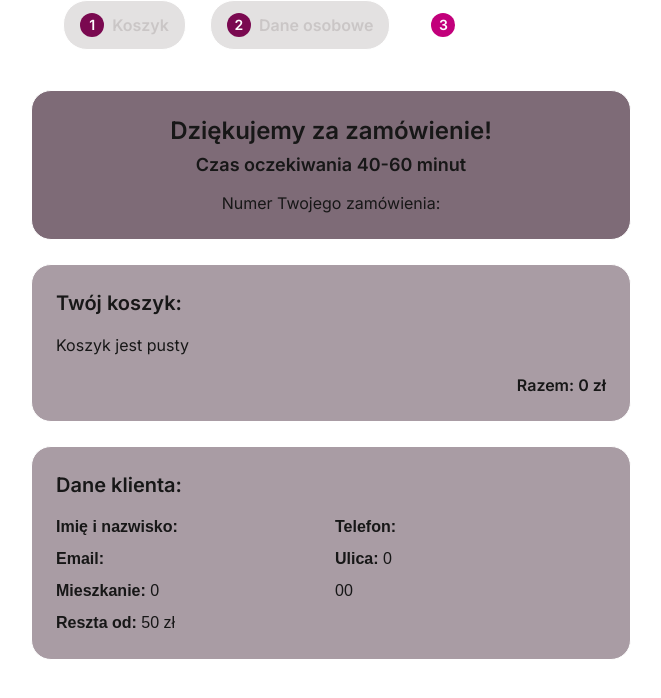
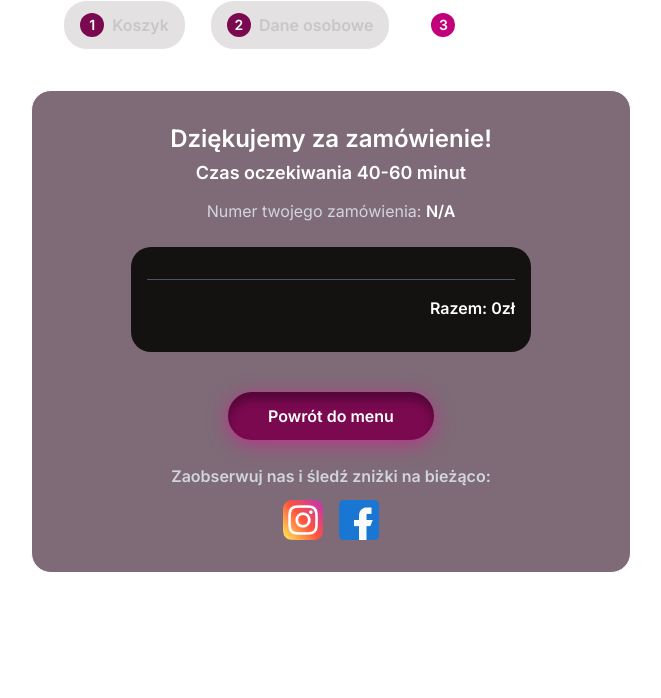
Before and after one commit to Steklowataa/wloska, a Next.js app: page /basket/summary in a window 1280 px wide. Shown: the top 698 px of the page, without its empty margins (309-970 px from the left). Built offline with nearby package versions, Linux system fonts and the light colour scheme.

Commit message:
Styling SummeryInfo page

```diff
--- a/src/app/api/orders/route.ts
+++ b/src/app/api/orders/route.ts
@@ -4,7 +4,7 @@ export async function POST(req) {
   try {
     const data = await req.json();
 
-    const orderNumber = `#${Date.now()}-${Math.floor(Math.random() * 1000)}`;
+    const orderNumber = `${Date.now()}-${Math.floor(Math.random() * 100)}`;
 
     const botToken = process.env.TELEGRAM_BOT_TOKEN;
     const chatId = process.env.TELEGRAM_CHAT_ID;
@@ -13,6 +13,7 @@ export async function POST(req) {
       console.error("Missing Telegram credentials");
       return NextResponse.json({
         success: false,
+        orderNumber,
         error: "Missing Telegram configuration"
       }, { status: 500 });
     }
@@ -84,6 +85,7 @@ export async function POST(req) {
       console.error("Telegram API Error:", telegramResult);
       return NextResponse.json({
         success: false,
+        orderNumber,
         error: "Failed to send Telegram message",
         telegramError: telegramResult
       }, { status: 500 });
--- /dev/null
+++ b/src/components/Basket/Summary/CustomerInfo.tsx
@@ -0,0 +1,24 @@
+"use client";
+
+import { Inter } from "next/font/google";
+
+const inter2 = Inter({ subsets: ["latin"], weight: "400" });
+
+export default function CustomerInfo({ customer }: any) {
+  if (!customer) return null;
+
+  return (
+    <div className="w-full max-w-[500px] mt-4 text-gray-300 space-y-1">
+      {customer.message && (
+        <p className={`${inter2.className} text-sm`}>
+          Komentarz: {customer.message}
+        </p>
+      )}
+      {customer.payment && (
+        <p className={`${inter2.className} text-sm`}>
+          Płatność: {customer.payment}, Reszta z {customer.change}zł
+        </p>
+      )}
+    </div>
+  );
+}
--- /dev/null
+++ b/src/components/Basket/Summary/ProductList.tsx
@@ -0,0 +1,47 @@
+"use client";
+import Image from "next/image";
+import { Inter } from "next/font/google";
+import CustomerInfo from "./CustomerInfo";
+import { useOrder } from "@/app/context/OrderContext";
+import groupCartItems from "@/utils/GroupCartItem";
+
+const inter = Inter({ subsets: ["latin"], weight: "600" });
+const inter2 = Inter({ subsets: ["latin"], weight: "400" });
+
+export default function ProductList({ items, totalPrice }: any) {
+    const {customer} = useOrder()
+    const groupedItems = groupCartItems(items)
+    return (
+        <div className="w-full max-w-[400px] bg-[#141111] rounded-[20px] p-4">
+            {groupedItems.map((item: any, index: number) => (
+                <div key={index} className="flex items-center gap-4 mb-10 last:mb-0">
+                    <Image
+                        alt={item.name}
+                        src={item.img}
+                        width={80}
+                        height={80}
+                        className="rounded-lg flex-shrink-0"/>
+                    <div className="flex-1 min-w-0">
+                        <p className={`${inter.className} text-white text-[16px]`}>
+                            {item.name} {item.quantity > 1 ? `x${item.quantity}` : ""}
+                        </p>
+                        {item.additionals.length > 0 && (
+                            <p className="text-[12px] text-gray-300 mt-1">
+                                Dodatki: {item.additionals.join(", ")}
+                            </p>
+                        )}
+                    </div>
+                    <p className={`${inter.className} text-white text-[16px] whitespace-nowrap`}>
+                        {item.basePrice}zł
+                    </p>
+                </div>
+            ))}
+        <div className="w-full max-w-[500px] mt-4 pt-4 border-t border-gray-600">
+            <p className={`${inter.className} text-white text-[16px] text-right`}>
+                Razem: {totalPrice}zł
+            </p>
+            <CustomerInfo customer={customer}/>
+        </div>
+    </div>
+  );
+}
--- /dev/null
+++ b/src/components/Basket/Summary/SocialMediaInfo.tsx
@@ -0,0 +1,31 @@
+"use client"
+import { withCoalescedInvoke } from "next/dist/lib/coalesced-function";
+import { Inter } from "next/font/google"
+import Image from "next/image";
+
+const inter2 = Inter({
+    subsets: ["latin"],
+    weight: "600"
+})
+
+export default function SocialMediaInfo() {
+  return (
+    <div className="mt-6 text-center">
+      <p className={`${inter2.className} text-gray-300 mb-3`}>
+        Zaobserwuj nas i śledź zniżki na bieżąco:
+      </p>
+      <div className="flex justify-center gap-4">
+        <div className="w-10 h-10 rounded-lg flex items-center justify-center">
+          <a href="https://www.instagram.com/wloska_krk/" target="_blank" rel="noopener norefferer">
+            <Image src={"/images/instagram.png"} alt={"instagram-icon"} width={50} height={50}/>
+          </a>
+        </div>
+        <div className="w-10 h-10 rounded-lg flex items-center justify-center">
+          <a href="https://www.instagram.com/wloska_krk/" target="_blank" rel="noopener norefferer">
+            <Image src={"/images/facebook.png"} alt={"facebook-icon"} width={50} height={50}/>
+          </a>
+        </div>
+      </div>
+    </div>
+  );
+}
--- /dev/null
+++ b/src/components/Basket/Summary/SummaryHeader.tsx
@@ -0,0 +1,28 @@
+"use client"
+import { Inter } from "next/font/google";
+import { useSearchParams } from "next/navigation";
+
+
+const inter = Inter({ subsets: ["latin"], weight: "600" });
+const inter2 = Inter({ subsets: ["latin"], weight: "400" });
+
+const SummaryHeader = () => {
+    const searchParams = useSearchParams();
+    const orderNumber = searchParams.get("orderNumber") || "N/A";
+    return (
+        <>
+        <p className={`${inter.className} text-2xl text-center text-white`}>
+            Dziękujemy za zamówienie!
+        </p>
+        <p className={`${inter.className} text-lg mt-1 text-center text-white`}>
+            Czas oczekiwania 40-60 minut
+        </p>
+        <p  className={`${inter2.className} text-[16px] mt-3 text-center text-gray-300`}>
+            Numer twojego zamówienia:{" "}
+        <strong className="text-white">{orderNumber}</strong>
+      </p>
+    </>
+  );
+}
+
+export default SummaryHeader
--- a/src/components/Basket/Summary/SummaryInfo.tsx
+++ b/src/components/Basket/Summary/SummaryInfo.tsx
@@ -1,65 +1,33 @@
-"use client"
-
-import { useCart } from "@/app/context/CartContext"
-import { useOrder } from "@/app/context/OrderContext"
-import { Inter } from "next/font/google"
-import { useSearchParams } from "next/navigation"
-
-const inter = Inter({ subsets: ["latin"], weight: "600" })
-const inter2 = Inter({ subsets: ["latin"], weight: "400" })
+"use client";
+import { useCart } from "@/app/context/CartContext";
+import { useSearchParams } from "next/navigation";
+import NextButton from "../NextButton";
+import SummaryHeader from "./SummaryHeader";
+import ProductList from "./ProductList";
+import SocialMediaInfo from "./SocialMediaInfo";
 
 export default function SummaryInfo() {
-  const { items } = useCart()
-  const { customer } = useOrder()
+  const { items } = useCart();
+  const searchParams = useSearchParams();
+  const orderNumber = searchParams.get("orderNumber") || "N/A";
 
-  const searchParams = useSearchParams()
-  const orderNumber = searchParams.get("orderNumber")
-
-  const totalPrice = items.reduce((sum, item) => sum + item.totalPrice, 0)
+  const totalPrice = items.reduce((sum, item) => sum + item.totalPrice, 0);
 
   return (
     <div className="flex flex-col items-center justify-center gap-6 mt-10">
-      <div className="flex flex-col items-center text-[20px] border border-white rounded-[20px] bg-[#28091D]/60 p-6 w-[600px]">
-        <p className={`${inter.className} text-2xl`}>Dziękujemy za zamówienie!</p>
-        <p className={`${inter.className} text-lg mt-1`}>Czas oczekiwania 40-60 minut</p>
-        <p className={`${inter2.className} text-[16px] mt-3`}>Numer Twojego zamówienia: <strong>{orderNumber}</strong></p>
-      </div>
+      <div className="flex flex-col text-white border border-white rounded-[20px] bg-[#28091D]/60 p-8 w-[600px] max-w-[90vw]">
+        <SummaryHeader orderNumber={orderNumber} />
 
-      {/* Koszyk */}
-      <div className="flex flex-col border border-white rounded-[20px] bg-[#28091D]/40 p-6 w-[600px]">
-        <h2 className={`${inter.className} text-xl mb-4`}>Twój koszyk:</h2>
-        {items.length === 0 ? (
-          <p className={`${inter2.className}`}>Koszyk jest pusty</p>
-        ) : (
-          <ul className="flex flex-col gap-2">
-            {items.map((item, index) => (
-              <li key={index} className="flex justify-between">
-                <span>{item.name}</span>
-                <span>{item.totalPrice} zł</span>
-              </li>
-            ))}
-          </ul>
-        )}
-        <p className={`${inter.className} text-right mt-4`}>Razem: {totalPrice} zł</p>
-      </div>
+        <div className="mt-6 w-full flex flex-col items-center">
+          <ProductList items={items} totalPrice={totalPrice} />
+        </div>
 
-      {/* Dane klienta */}
-      <div className="flex flex-col border border-white rounded-[20px] bg-[#28091D]/40 p-6 w-[600px]">
-        <h2 className={`${inter.className} text-xl mb-4`}>Dane klienta:</h2>
-        <div className="grid grid-cols-2 gap-2">
-          <p><strong>Imię i nazwisko:</strong> {customer.name}</p>
-          <p><strong>Telefon:</strong> {customer.phone}</p>
-          <p><strong>Email:</strong> {customer.email}</p>
-          <p><strong>Ulica:</strong> {customer.streetName} {customer.streetNumber}</p>
-          <p><strong>Mieszkanie:</strong> {customer.flatNumber}</p>
-          {customer.floorNumber && <p><strong>Piętro:</strong> {customer.floorNumber}</p>}
-          {customer.staircase && <p><strong>Klatka:</strong> {customer.staircase}</p>}
-          {customer.promoCode && <p><strong>Promo kod:</strong> {customer.promoCode}</p>}
-          {customer.message && <p><strong>Uwagi:</strong> {customer.message}</p>}
-          {customer.payment && <p><strong>Płatność:</strong> {customer.payment}</p>}
-          {customer.change && <p><strong>Reszta od:</strong> {customer.change} zł</p>}
+        <div className="flex items-center justify-center mt-10">
+          <NextButton />
         </div>
+
+        <SocialMediaInfo />
       </div>
     </div>
-  )
+  );
 }
--- a/src/utils/GroupCartItem.ts
+++ b/src/utils/GroupCartItem.ts
@@ -1,5 +1,3 @@
-// src/utils/GroupCartItem.ts
-
 type CartItem = {
   name: string;
   image?: string;
@@ -13,7 +11,7 @@ type CartItem = {
 };
 
 type GroupedCartItem = CartItem & {
-    additionals: string[]; // tutaj trzymamy sauces + extras jako stringi
+  additionals: string[];
   quantity: number;
   totalPrice: number;
 };
@@ -27,20 +25,15 @@ type CartItem = {
   if (!Array.isArray(items)) return [];
 
   const grouped: Record<string, GroupedCartItem> = {};
-
   for (const item of items) {
-      // defensywnie ustawiamy wartości domyślne
     const qty = item.quantity ?? 1;
     const basePrice = item.basePrice ?? 0;
     const itemTotal = item.totalPrice ?? basePrice * qty;
 
-      // Normalizacja dodatków do tablicy stringów
     const sauces = (item.sauces || []).map(s => normalizeAdditionName(s));
     const extras = (item.extras || []).map(e => normalizeAdditionName(e));
     const additionals = [...sauces, ...extras];
 
-      // Klucz grupujący: nazwa + posortowane additionals + (opcjonalnie) basePrice
-      // sort by value to ensure same sets in different order group together
     const key = `${item.name}::additionals[${[...additionals].sort().join("|")}]::price[${basePrice}]`;
 
     if (!grouped[key]) {
@@ -55,7 +48,6 @@ type CartItem = {
         grouped[key].totalPrice += itemTotal;
     }
   }
-
     return Object.values(grouped);
 }
 
```
Also changed, not shown: src/components/Basket/SendMessageFromBtn.tsx (+11 -7 lines), public/images/facebook.png (added), public/images/instagram.png (added). Lines whose indentation alone changed are shown as unchanged.
